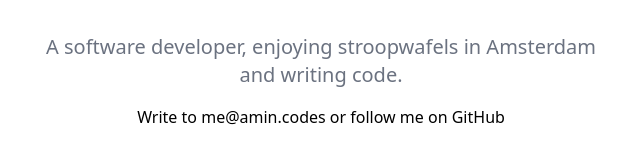
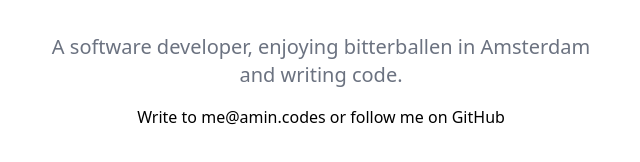
Before and after one commit to aminmarashi/amin.codes, a Gatsby site: page / in a window 1280 px wide. Shown: the part 476-638 px from the top of the page, 319-959 px from the left. Built offline with nearby package versions, Linux system fonts and the light colour scheme; Gatsby itself is replaced by a stand-in of ours.

Commit message:
feat: 🎸 pick a different snack to love on every page load

```diff
--- a/package.json
+++ b/package.json
@@ -14,6 +14,7 @@
     "gatsby-plugin-sharp": "^4.16.1",
     "gatsby-source-filesystem": "^4.16.0",
     "gatsby-transformer-sharp": "^4.16.0",
+    "lodash": "^4.17.21",
     "prop-types": "^15.8.1",
     "react": "^18.1.0",
     "react-dom": "^18.1.0",
--- a/src/pages/index.js
+++ b/src/pages/index.js
@@ -2,8 +2,26 @@ import { Link } from "gatsby";
 import * as React from "react";
 import Amin from '../images/amin.jpeg';
 import '../styles/global.css';
+import * as _ from "lodash";
 
-const IndexPage = () => (
+const dutchFood = [
+  'stroopwafels',
+  'dropjes',
+  'hagelslag',
+  'pepernoten',
+  'krentenbollen',
+  'poffertjes',
+  'appeltaart',
+  'haring',
+  'bitterballen',
+  'kaas',
+  'pindakaas',
+  'oliebollen',
+]
+
+const IndexPage = () => {
+  const snack = _.sample(dutchFood);
+  return (
     <React.Fragment>
       <div
         style={{
@@ -15,12 +33,12 @@ const IndexPage = () => (
         <main>
           <div className="max-w-7xl mx-auto py-16 px-4 sm:py-24 sm:px-6 lg:px-8">
             <div className="text-center grid grid-cols-1 gap-4 justify-items-center">
-            <img className="rounded-full" alt="Amin's profile" src={Amin}/>
+              <img className="rounded-full" alt="Amin's profile" src={Amin} />
               <h3 className="mt-1 font-extrabold text-gray-900 sm:text-5xl sm:tracking-tight lg:text-6xl">
                 Amin Codes
               </h3>
               <p className="max-w-xl mt-5 mx-auto text-xl text-gray-500">
-              A software developer, enjoying stroopwafels in Amsterdam and writing code.
+                A software developer, enjoying {snack} in Amsterdam and writing code.
               </p>
               <p>
                 Write to <Link to="mailto:me@amin.codes">me@amin.codes</Link> or follow me on <Link to="https://github.com/aminmarashi">GitHub</Link>
@@ -30,6 +48,7 @@ const IndexPage = () => (
         </main>
       </div>
     </React.Fragment>
-)
+  );
+};
 
 export default IndexPage
```
Also changed, not shown: 2 other files. Lines whose indentation alone changed are shown as unchanged.
